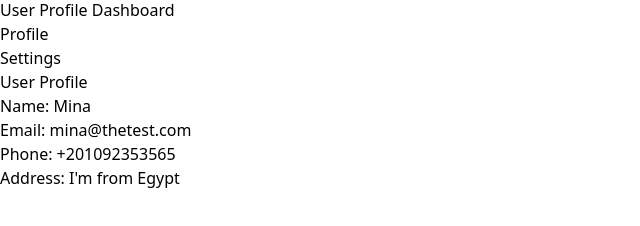
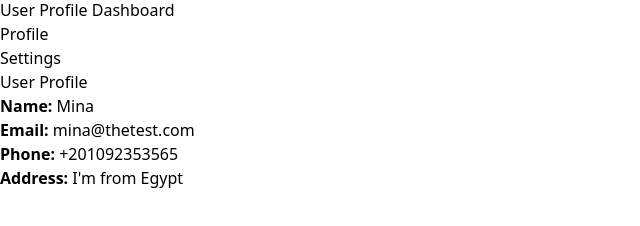
Before and after one commit to iahmedgamal/react-task, a React (Vite) app: page / in a window 1280 px wide. Both pictures are taken after a click on the item "Mina". Shown: the part 146-372 px from the top of the page, without its empty margins (0-640 px from the left). Built offline with nearby package versions, Linux system fonts and the light colour scheme.

Commit message:
introduced UserProfile component to encabsulate the user  details in it.

```diff
--- a/src/App.tsx
+++ b/src/App.tsx
@@ -4,6 +4,7 @@ import "./App.css";
 import Header from "./components/Header"
 import Sidebar from "./components/Sidebar";
 import { User } from "./interfaces/user.interface";
+import UserProfile from "./components/UserProfile";
 
 function App() {
 
@@ -21,17 +22,10 @@ function App() {
     <main className="flex-1 p-0">
       <Header />
       {selectedUser ? (
-        <div>
-          <h2 className="text-xl font-bold">User Profile</h2>
-          <p>Name: {selectedUser.name}</p>
-          <p>Email: {selectedUser.email}</p>
-          <p>Phone: {selectedUser.phone}</p>
-          <p>Address: {selectedUser.address}</p>
-          {/* Additional user details will go here */}
-        </div>
-      ) : (
-        <p>Select a user to view their profile.</p>
-      )}
+          <UserProfile user={selectedUser} />
+        ) : (
+          <p className="text-teal-600 p-6">Select a user to view their profile.</p>
+        )}
     </main>
   </div>
   );
--- /dev/null
+++ b/src/components/UserProfile.tsx
@@ -0,0 +1,18 @@
+import { User } from '../interfaces/user.interface';
+
+interface UserProfileProps {
+    user: User;
+  }
+const UserProfile = ({ user }:UserProfileProps) => {
+    return (
+        <div className="p-6 bg-white shadow rounded text-teal-600">
+          <h2 className="text-2xl font-bold mb-4">User Profile</h2>
+          <p className="mb-2"><strong>Name:</strong> {user.name}</p>
+          <p className="mb-2"><strong>Email:</strong> {user.email}</p>
+          <p className="mb-2"><strong>Phone:</strong> {user.phone}</p>
+          <p className="mb-2"><strong>Address:</strong> {user.address}</p>
+        </div>
+      );
+}
+
+export default UserProfile
```
